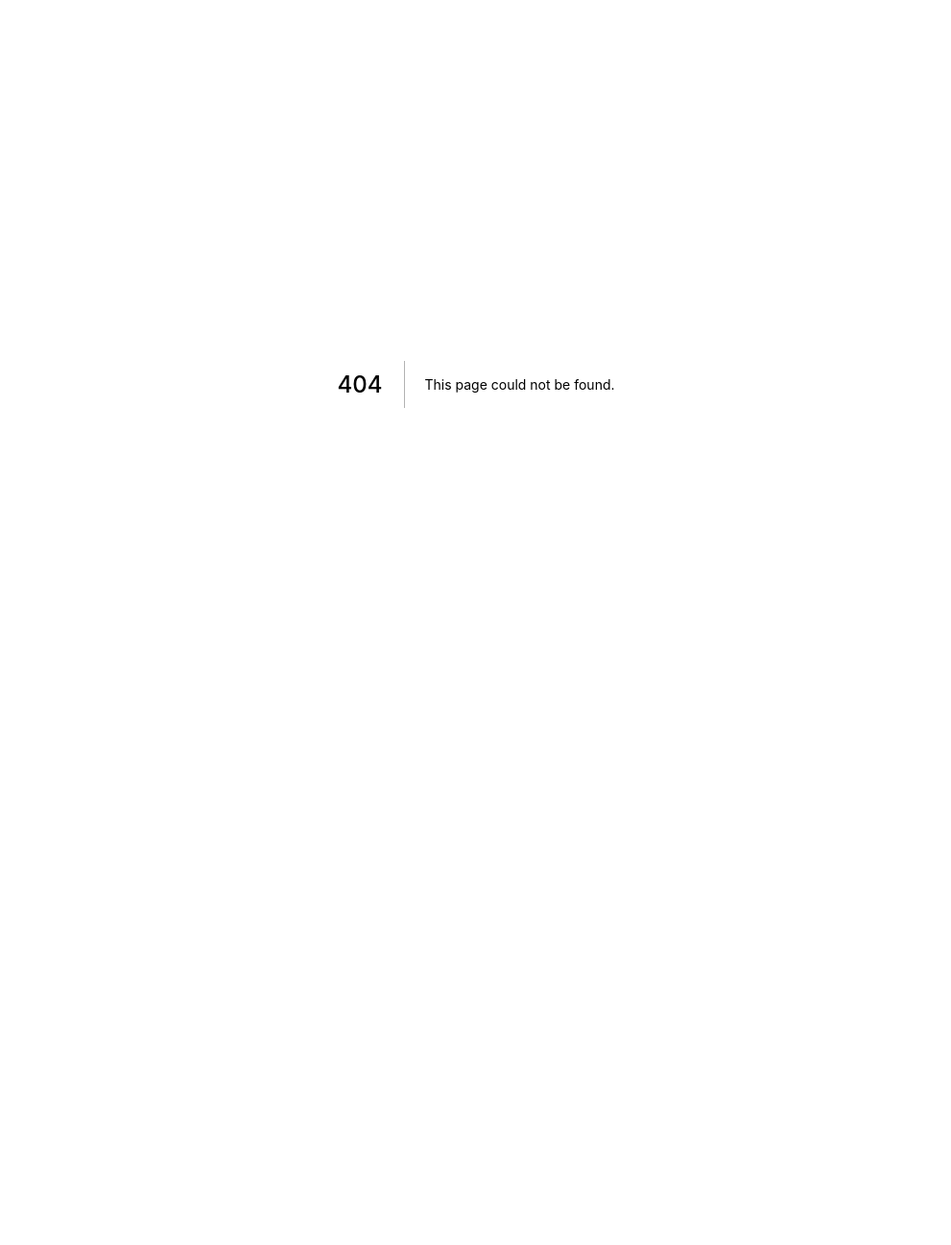
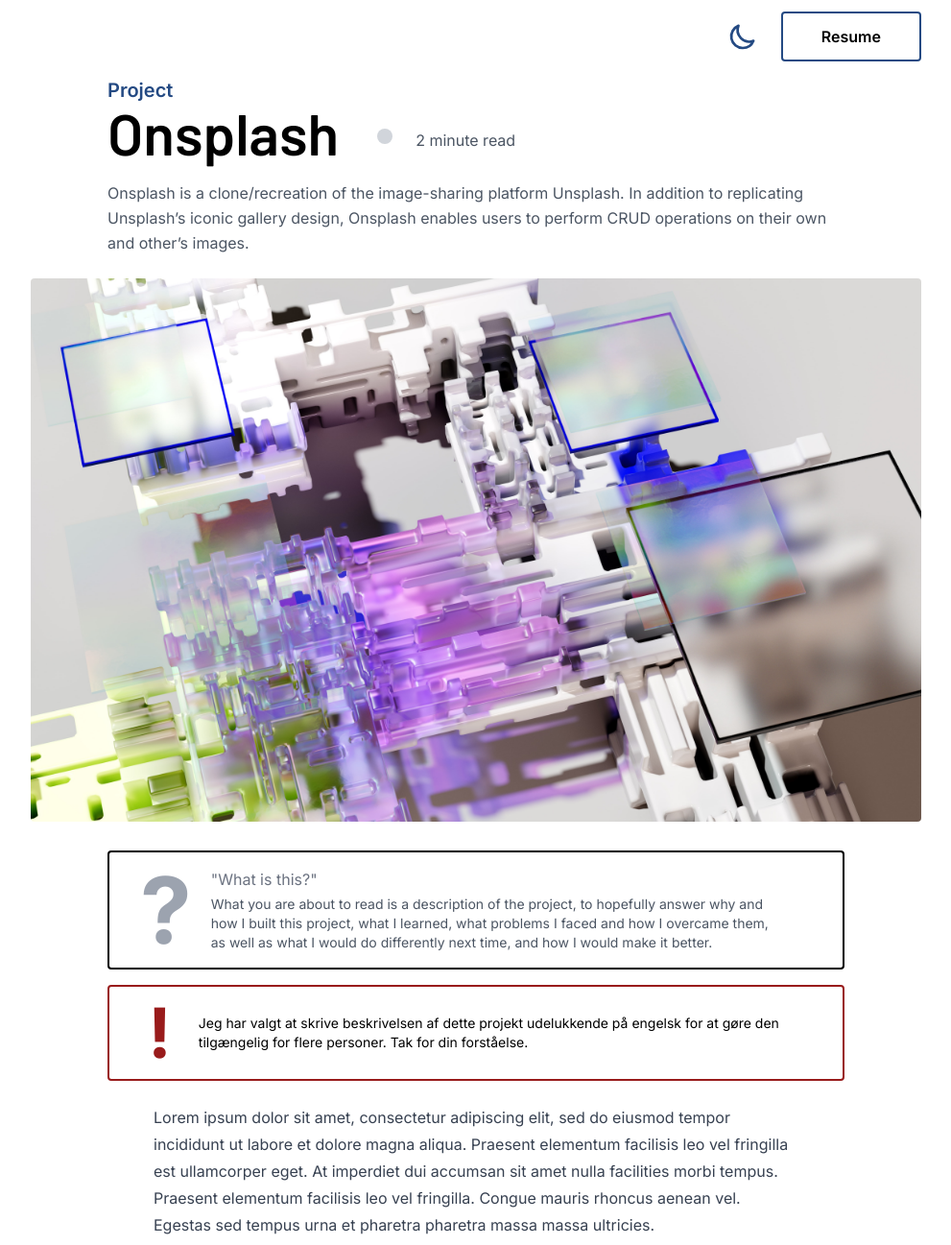
Before and after one commit to MartinP460/portfolio, a Next.js app: page /projects/onsplash in a window 1280 px wide. Before the commit this address had no page. Shown: the top 1297 px of the page at 96% size, without its empty margins (144-1135 px from the left). Before the commit the page ends 800 px from the top, so only its background shows below. Built offline with nearby package versions, Linux system fonts and the light colour scheme.

Commit message:
Create project page.

```diff
--- a/package.json
+++ b/package.json
@@ -26,6 +26,7 @@
   },
   "devDependencies": {
     "@svgr/webpack": "^6.3.1",
+    "@tailwindcss/typography": "^0.5.4",
     "@testing-library/jest-dom": "^5.16.4",
     "@testing-library/react": "^13.3.0",
     "@types/markdown-it": "^12.2.3",
--- /dev/null
+++ b/src/components/AlertBox.tsx
@@ -0,0 +1,25 @@
+import { ReactNode } from 'react'
+import clsx from 'clsx'
+
+interface InfoBoxProps {
+  children: ReactNode
+  className?: string
+}
+
+const InfoBox = ({ children, className }: InfoBoxProps) => {
+  return (
+    <div
+      className={clsx(
+        'border-2 border-red-800 flex items-center gap-5 rounded py-3 px-6 sm:pr-16 sm:pl-8',
+        className
+      )}
+    >
+      <p className="font-bold text-7xl text-red-800 w-16 justify-center hidden sm:flex">
+        !
+      </p>
+      {children}
+    </div>
+  )
+}
+
+export default InfoBox
--- /dev/null
+++ b/src/components/InfoBox.tsx
@@ -0,0 +1,29 @@
+import { ReactNode } from 'react'
+import clsx from 'clsx'
+
+interface InfoBoxProps {
+  title: string
+  children: ReactNode
+  className?: string
+}
+
+const InfoBox = ({ title, children, className }: InfoBoxProps) => {
+  return (
+    <div
+      className={clsx(
+        'flex items-center border-2 border-black gap-5 rounded py-3 px-6 sm:pr-16 sm:pl-8',
+        className
+      )}
+    >
+      <p className="font-bold text-8xl text-gray-400 w-16 justify-center hidden sm:flex">
+        ?
+      </p>
+      <div>
+        <p className="text-gray-500 mb-1">{title}</p>
+        {children}
+      </div>
+    </div>
+  )
+}
+
+export default InfoBox
--- /dev/null
+++ b/src/components/Layout.tsx
@@ -0,0 +1,22 @@
+import { ReactNode } from 'react'
+import Navbar from './Navbar'
+import SideNavigation from './SideNavigation'
+
+interface LayoutProps {
+  sideNavigation?: boolean
+  children: ReactNode
+}
+
+const Layout = ({ sideNavigation, children }: LayoutProps) => {
+  return (
+    <>
+      {sideNavigation && <SideNavigation />}
+      <main className="max-w-5xl mx-auto px-4 lg:px-12 w-full">
+        <Navbar />
+        {children}
+      </main>
+    </>
+  )
+}
+
+export default Layout
--- a/src/pages/[slug].tsx
+++ /dev/null
@@ -1,39 +0,0 @@
-import { GetStaticPaths, GetStaticProps, NextPage } from 'next'
-import { Project } from '../types/project'
-import { getProjectsSlugs, getProjectBySlug } from '../services/projectService'
-import MarkdownIt from 'markdown-it'
-
-interface ProjectProps {
-  project: Project
-}
-
-const Project: NextPage<ProjectProps> = ({ project }) => {
-  const md = new MarkdownIt()
-  const content = md.render(project.content)
-
-  return (
-    <div>
-      <h1>{project.title}</h1>
-      <p>{project.intro}</p>
-      <div dangerouslySetInnerHTML={{ __html: content }} />
-    </div>
-  )
-}
-
-export default Project
-
-export const getStaticPaths: GetStaticPaths = async () => {
-  return {
-    paths: getProjectsSlugs().map((slug) => ({ params: { slug } })),
-    fallback: false
-  }
-}
-
-export const getStaticProps: GetStaticProps = async ({ params }) => {
-  return {
-    props: {
-      // @ts-ignore
-      project: await getProjectBySlug(params.slug)
-    }
-  }
-}
--- a/src/pages/_app.tsx
+++ b/src/pages/_app.tsx
@@ -3,7 +3,11 @@
 import '../styles/globals.css'
 
 const CustomApp = ({ Component, pageProps }: AppProps) => {
-  return <Component {...pageProps} />
+  return (
+    <div className="dark:bg-primary-800">
+      <Component {...pageProps} />
+    </div>
+  )
 }
 
 export default CustomApp
--- a/src/pages/index.tsx
+++ b/src/pages/index.tsx
@@ -1,8 +1,7 @@
 import { NextPage } from 'next'
 import { getAllProjectsData } from '../services/projectService'
 import { Project } from '../types/project'
-import SideNavigation from './../components/SideNavigation'
-import Navbar from '../components/Navbar'
+import Layout from '../components/Layout'
 import Header from '../components/Header'
 import About from '../components/About'
 import Projects from '../components/Projects'
@@ -15,17 +14,13 @@
 
 const Index: NextPage<IndexProps> = ({ projects }) => {
   return (
-    <div className="dark:bg-primary-800">
-      <SideNavigation />
-      <main className="max-w-5xl mx-auto px-5 lg:px-12 w-full">
-        <Navbar />
-        <Header />
-        <About />
-        <Projects projects={projects} />
-        <Skillset />
-        <Contact />
-      </main>
-    </div>
+    <Layout sideNavigation>
+      <Header />
+      <About />
+      <Projects projects={projects} />
+      <Skillset />
+      <Contact />
+    </Layout>
   )
 }
 
--- /dev/null
+++ b/src/pages/projects/[slug].tsx
@@ -0,0 +1,91 @@
+import { GetStaticPaths, GetStaticProps, NextPage } from 'next'
+import { Project } from '../../types/project'
+import {
+  getProjectsSlugs,
+  getProjectBySlug
+} from '../../services/projectService'
+import MarkdownIt from 'markdown-it'
+import Image from 'next/image'
+import Layout from '../../components/Layout'
+import InfoBox from '../../components/InfoBox'
+import AlertBox from '../../components/AlertBox'
+import Contact from '../../components/Contact'
+
+interface ProjectProps {
+  project: Project
+}
+
+const Project: NextPage<ProjectProps> = ({ project }) => {
+  const md = new MarkdownIt()
+  const content = md.render(project.content)
+
+  const words = project.content.trim().split(/\s+/).length
+  const readTime = Math.ceil(words / 225)
+
+  return (
+    <Layout>
+      <div className="max-w-3xl mx-auto mb-6">
+        <p className="font-semibold text-primary-800 text-xl">Project</p>
+        <div className="flex flex-col sm:items-center sm:flex-row">
+          <h1 className="font-semibold font-heading text-6xl mr-10">
+            {project.title}
+          </h1>
+          <div className="flex mt-4">
+            <div className="bg-gray-300 h-4 w-4 rounded-full mr-6"></div>
+            <p className="text-gray-600">{readTime} minute read</p>
+          </div>
+        </div>
+        <p className="text-gray-600 mt-5 leading-relaxed">{project.intro}</p>
+      </div>
+      <Image
+        src={project.coverImage}
+        width="1024"
+        height="625"
+        objectFit="cover"
+        className="rounded"
+      />
+      <div className="max-w-3xl mx-auto">
+        <InfoBox title='"What is this?"' className="mt-6">
+          <p className="text-gray-600 text-sm">
+            What you are about to read is a description of the project, to
+            hopefully answer why and how I built this project, what I learned,
+            what problems I faced and how I overcame them, as well as what I
+            would do differently next time, and how I would make it better.
+          </p>
+        </InfoBox>
+        <AlertBox className="mt-4 text-sm">
+          <p>
+            Jeg har valgt at skrive beskrivelsen af dette projekt udelukkende på
+            engelsk for at gøre den tilgængelig for flere personer. Tak for din
+            forståelse.
+          </p>
+        </AlertBox>
+        <article
+          dangerouslySetInnerHTML={{ __html: content }}
+          className="max-w-2xl mx-auto mt-6 prose"
+        />
+        <div className="max-w-2xl mx-auto">
+          <Contact />
+        </div>
+      </div>
+    </Layout>
+  )
+}
+
+export default Project
+
+export const getStaticPaths: GetStaticPaths = async () => {
+  return {
+    paths: getProjectsSlugs().map((slug) => ({ params: { slug } })),
+    fallback: false
+  }
+}
+
+export const getStaticProps: GetStaticProps = async ({ params }) => {
+  return {
+    props: {
+      // @ts-ignore
+      project: getProjectBySlug(params.slug)
+    }
+  }
+}
--- a/tailwind.config.js
+++ b/tailwind.config.js
@@ -21,5 +21,5 @@
       }
     }
   },
-  plugins: []
+  plugins: [require('@tailwindcss/typography')]
 }
```
Also changed, not shown: 1 other file (tests, documents, lock files or other folders).
